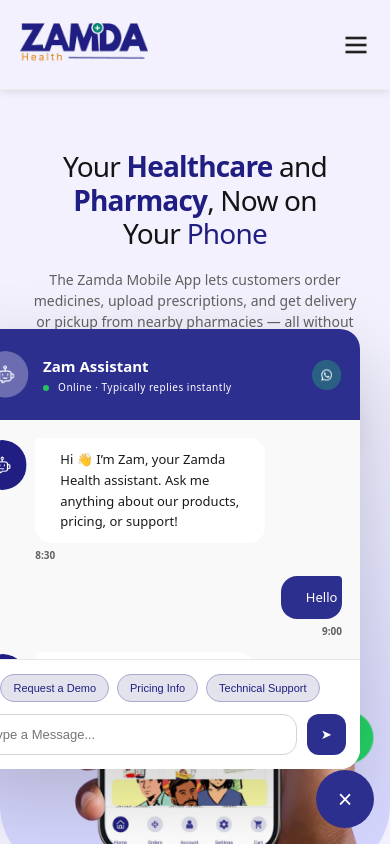
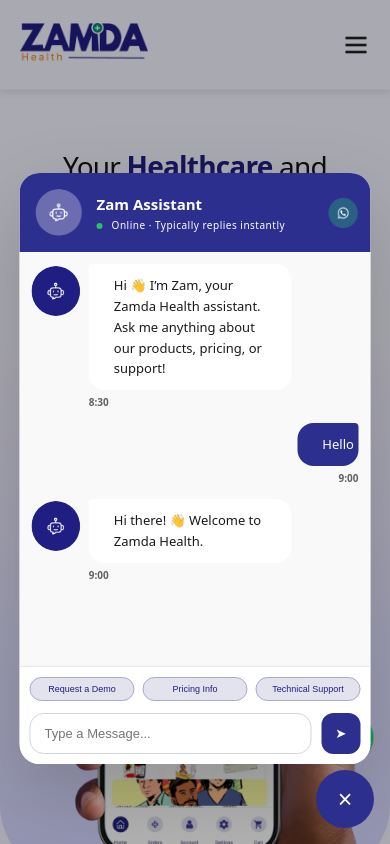
Before and after one commit to Akem-Ben/akem-landing-zamda, a React (Vite) app: page /zammobile in a window 390 px wide. Both pictures are taken after a click on the button 345 px from the left and 799 px from the top of the page. Shown: the top 844 px of the page. Built offline with nearby package versions, Linux system fonts and the light colour scheme.

Commit message:
feat: implement mobile responsiveness in ChatWidget component and clean up Home component formatting

```diff
--- a/src/components/shared/ChatWidget.tsx
+++ b/src/components/shared/ChatWidget.tsx
@@ -7,6 +7,7 @@
   const [open, setOpen] = useState(false);
   const [input, setInput] = useState("");
   const [showQuick, setShowQuick] = useState(true);
+  const [isMobile, setIsMobile] = useState(false);
 
   const [messages, setMessages] = useState([
     {
@@ -27,6 +28,13 @@
   ]);
 
   const chatRef = useRef<HTMLDivElement>(null);
+
+  useEffect(() => {
+    const checkMobile = () => setIsMobile(window.innerWidth < 768);
+    checkMobile();
+    window.addEventListener("resize", checkMobile);
+    return () => window.removeEventListener("resize", checkMobile);
+  }, []);
 
   useEffect(() => {
     chatRef.current?.scrollTo(0, chatRef.current.scrollHeight);
@@ -73,9 +81,10 @@
       {open && (
         <>
           <style>{`.chat-widget-body::-webkit-scrollbar { display: none; } .chat-widget-body { -ms-overflow-style: none; scrollbar-width: none; }`}</style>
-          <div style={styles.container}>
+          <div style={styles.backdrop} onClick={() => setOpen(false)}></div>
+          <div style={{...styles.container, ...(isMobile && styles.containerMobile)}} onClick={(e) => e.stopPropagation()}>
             {/* HEADER */}
-          <div style={styles.header}>
+          <div style={{...styles.header, ...(isMobile && styles.headerMobile)}}>
             <div style={styles.headerLeft}>
               {/* AI ICON  */}
               <img src={avatar} style={styles.headerAvatar} />
@@ -93,7 +102,7 @@
           </div>
 
           {/* BODY */}
-          <div ref={chatRef} className="chat-widget-body" style={styles.body}>
+          <div ref={chatRef} className="chat-widget-body" style={{...styles.body, ...(isMobile && styles.bodyMobile)}}>
             {messages.map((msg, i) => (
               <div
                 key={i}
@@ -139,12 +148,12 @@
           </div>
 
           {/* INPUT AREA */}
-          <div style={styles.inputArea}>
+          <div style={{...styles.inputArea, ...(isMobile && styles.inputAreaMobile)}}>
             {showQuick && (
               <div style={styles.quickRow}>
-                <button style={styles.quickBtn}>Request a Demo</button>
-                <button style={styles.quickBtn}>Pricing Info</button>
-                <button style={styles.quickBtn}>Technical Support</button>
+                <button style={{...styles.quickBtn, ...(isMobile && styles.quickBtnMobile)}}>Request a Demo</button>
+                <button style={{...styles.quickBtn, ...(isMobile && styles.quickBtnMobile)}}>Pricing Info</button>
+                <button style={{...styles.quickBtn, ...(isMobile && styles.quickBtnMobile)}}>Technical Support</button>
               </div>
             )}
 
@@ -182,6 +191,16 @@
 /* ================= STYLES ================= */
 
 const styles: any = {
+  backdrop: {
+    position: "fixed",
+    top: 0,
+    left: 0,
+    right: 0,
+    bottom: 0,
+    background: "rgba(0, 0, 0, 0.3)",
+    zIndex: 1099,
+  },
+
   fab: {
     position: "fixed",
     bottom: "16px",
@@ -221,6 +240,15 @@
     flexDirection: "column",
     overflow: "hidden",
     zIndex: 1100,
+  },
+
+  containerMobile: {
+    width: "90vw",
+    height: "70vh",
+    bottom: "80px",
+    left: "50%",
+    right: "auto",
+    transform: "translateX(-50%)",
   },
 
   header: {
@@ -314,7 +342,7 @@
     display: "flex",
     justifyContent: "center",
     gap: "8px",
-    flexWrap: "wrap",
+    flexWrap: "nowrap",
   },
 
   quickBtn: {
@@ -325,6 +353,14 @@
     padding: "7px 12px",
     fontSize: "11px",
     cursor: "pointer",
+  },
+
+  quickBtnMobile: {
+    padding: "6px 8px",
+    fontSize: "9px",
+    whiteSpace: "nowrap",
+    flex: 1,
+    minWidth: 0,
   },
 
   inputRow: {
@@ -349,4 +385,16 @@
     padding: "10px 14px",
     cursor: "pointer",
   },
+
+  headerMobile: {
+    padding: "12px",
+  },
+
+  bodyMobile: {
+    padding: "12px",
+  },
+
+  inputAreaMobile: {
+    padding: "10px",
+  },
 };
--- a/src/pages/Home/Home.tsx
+++ b/src/pages/Home/Home.tsx
@@ -1,4 +1,3 @@
-
 import Navbar from "../../components/shared/NavBar";
 import AboutSection from "../../components/home/AboutUs";
 import WhyChooseUs from "../../components/home/ChooseUs";
@@ -19,20 +18,19 @@
       <img src={whatsapp} style={styles.whatsapp} alt="whatsapp" />
 
       <Navbar />
-       <HeroCarousel />
+      <HeroCarousel />
       <HeroBrands />
       <ProductSection />
       <AboutSection />
       <WhyChooseUs />
       <PricingSection />
       <TestimonialSection />
-      <FAQSection/>
+      <FAQSection />
       <BookDemoSection />
       <Footer />
     </div>
   );
 }
-
 
 const styles: { [key: string]: React.CSSProperties } = {
   whatsapp: {
```
